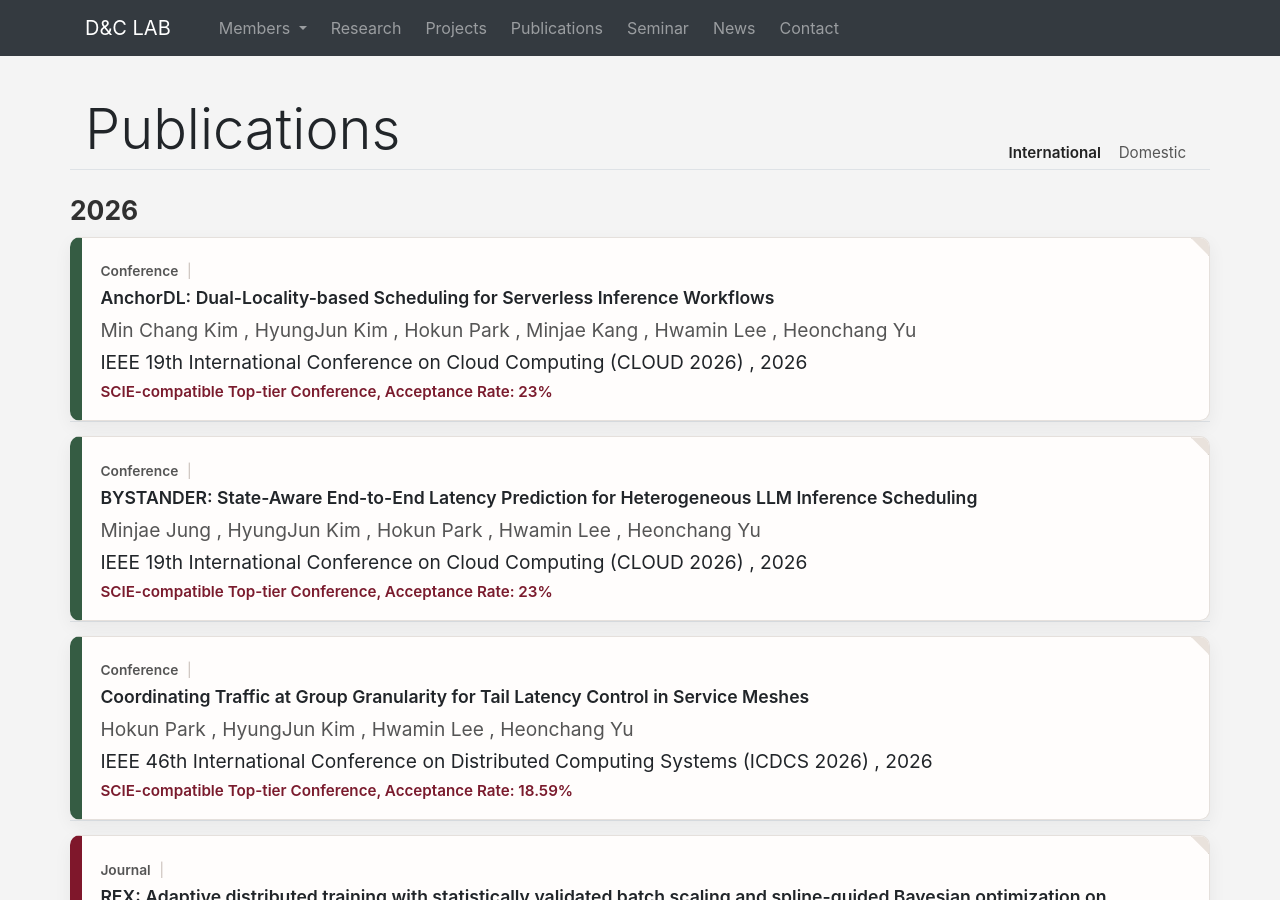
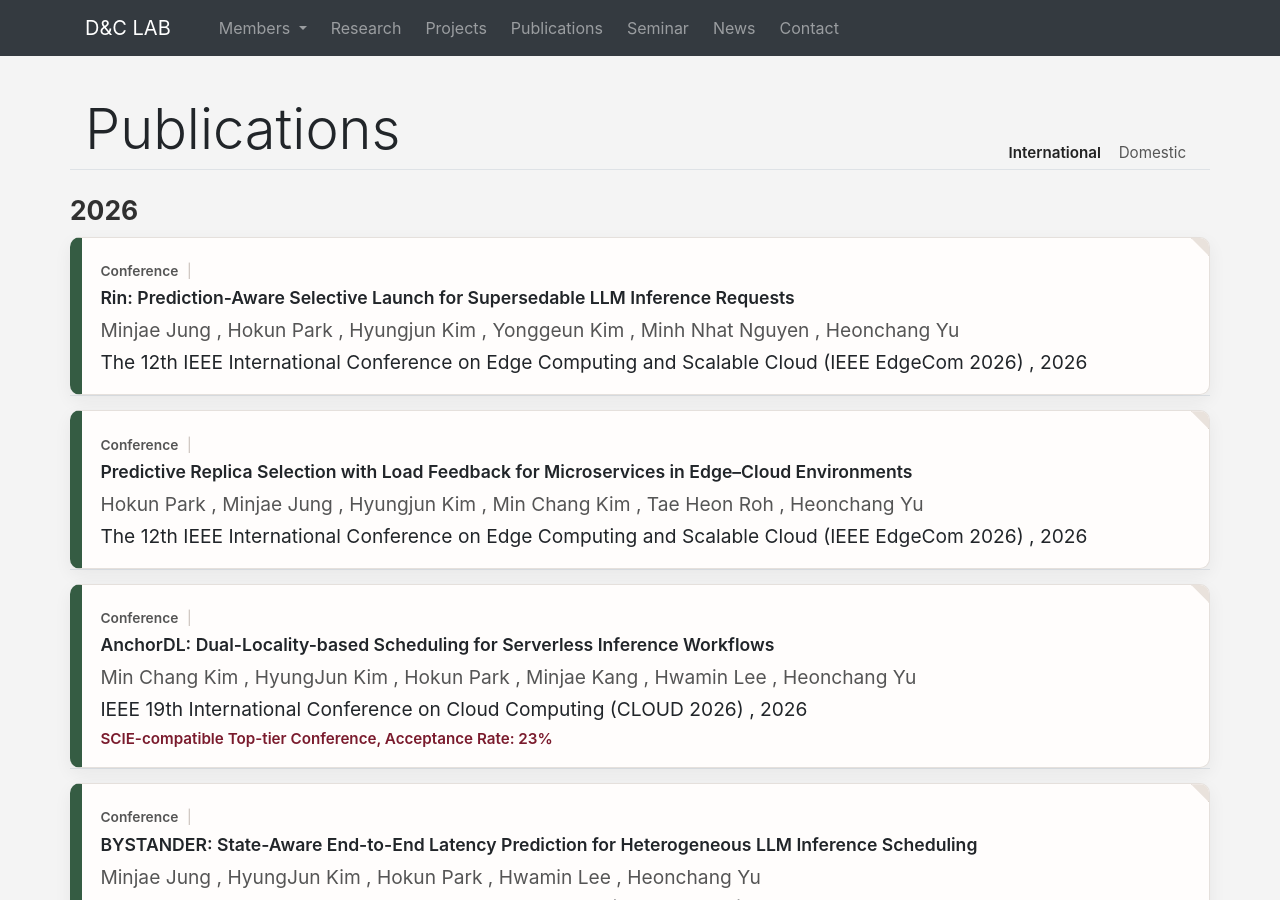
Before and after one commit to KU-Cloud/ku-cloud.github.io, a Jekyll site: the page built from publications.html, in a window 1280 px wide and 900 px high. Built offline with Jekyll 4.4.1, drawn with Linux system fonts in a browser that asks for light colours.

Commit message:
Add IEEE EdgeCom 2026 conference papers

```diff
--- a/_data/publications-ci.yaml
+++ b/_data/publications-ci.yaml
@@ -2996,4 +2996,80 @@
       }
     ]
   },
+  {
+    "type": "paper-conference",
+    "id": "rin2026",
+    "citation-key": "rin2026",
+    "issued": {
+      "date-parts": [
+        [2026, 12, 19]
+      ]
+    },
+    "publisher": "The 12th IEEE International Conference on Edge Computing and Scalable Cloud (IEEE EdgeCom 2026)",
+    "title": "Rin: Prediction-Aware Selective Launch for Supersedable LLM Inference Requests",
+    "author": [
+      {
+        "given": "Minjae",
+        "family": "Jung"
+      },
+      {
+        "given": "Hokun",
+        "family": "Park"
+      },
+      {
+        "given": "Hyungjun",
+        "family": "Kim"
+      },
+      {
+        "given": "Yonggeun",
+        "family": "Kim"
+      },
+      {
+        "given": "Minh Nhat",
+        "family": "Nguyen"
+      },
+      {
+        "given": "Heonchang",
+        "family": "Yu"
+      }
+    ]
+  },
+  {
+    "type": "paper-conference",
+    "id": "predictivereplica2026",
+    "citation-key": "predictivereplica2026",
+    "issued": {
+      "date-parts": [
+        [2026, 12, 19]
+      ]
+    },
+    "publisher": "The 12th IEEE International Conference on Edge Computing and Scalable Cloud (IEEE EdgeCom 2026)",
+    "title": "Predictive Replica Selection with Load Feedback for Microservices in Edge–Cloud Environments",
+    "author": [
+      {
+        "given": "Hokun",
+        "family": "Park"
+      },
+      {
+        "given": "Minjae",
+        "family": "Jung"
+      },
+      {
+        "given": "Hyungjun",
+        "family": "Kim"
+      },
+      {
+        "given": "Min Chang",
+        "family": "Kim"
+      },
+      {
+        "given": "Tae Heon",
+        "family": "Roh"
+      },
+      {
+        "given": "Heonchang",
+        "family": "Yu"
+      }
+    ]
+  },
 ]
```
Also changed, not shown: _publications/conference/international/predictivereplica2026.bib (added, +8 -0 lines), _publications/conference/international/rin2026.bib (added, +8 -0 lines).
